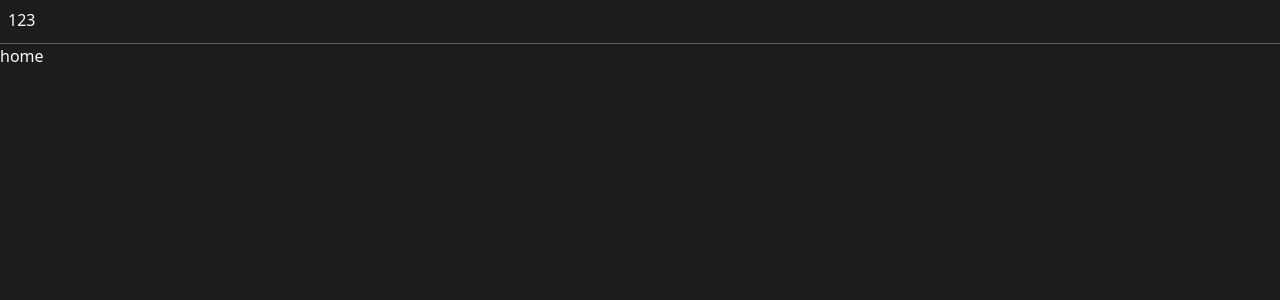
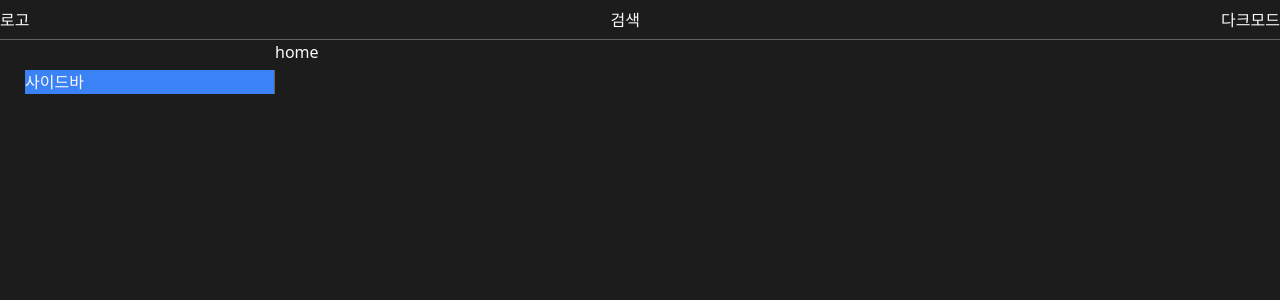
Before and after one commit to shinju4n/tech-blog, a Next.js app: page / in a window 1280 px wide. Shown: the top 300 px of the page. Built offline with nearby package versions, Linux system fonts and the light colour scheme.

Commit message:
feat : main layout

```diff
--- a/app/layout.tsx
+++ b/app/layout.tsx
@@ -4,7 +4,7 @@ import "./globals.css";
 import MainWrapper from "@/components/layout/main-wrapper";
 import { cn } from "@/lib/utils";
 import Header from "@/components/layout/header";
-import HeaderWrapper from "@/components/layout/header-wrapper";
+import ContentWrapper from "@/components/layout/content-wrapper";
 
 export const fontSans = FontSans({
   subsets: ["latin"],
@@ -24,15 +24,12 @@ export default function RootLayout({
   return (
     <html lang="ko">
       <body
-        className={cn(
-          "min-h- bg-background font-sans antialiased",
-          fontSans.variable
-        )}
+        className={cn("bg-background font-sans antialiased", fontSans.variable)}
       >
-        <HeaderWrapper>
+        <MainWrapper>
           <Header />
-        </HeaderWrapper>
-        {children}
+          <ContentWrapper>{children}</ContentWrapper>
+        </MainWrapper>
       </body>
     </html>
   );
--- a/app/page.tsx
+++ b/app/page.tsx
@@ -1,3 +1,3 @@
 export default function Home() {
-  return <main>home</main>;
+  return <main className="h-[150vh]">home</main>;
 }
--- /dev/null
+++ b/components/layout/content-wrapper.tsx
@@ -0,0 +1,18 @@
+import { FC } from "react";
+import Sidebar from "@/components/layout/sidebar";
+interface ContentWrapperProps {
+  children: React.ReactNode;
+}
+
+const ContentWrapper: FC<ContentWrapperProps> = ({ children }) => {
+  return (
+    <div className="w-full flex justify-center pb-8">
+      <Sidebar />
+      <section className="w-[calc(100%-300px)] max-w-[1500px]">
+        {children}
+      </section>
+    </div>
+  );
+};
+
+export default ContentWrapper;
--- a/components/layout/header-wrapper.tsx
+++ /dev/null
@@ -1,10 +0,0 @@
-import { type FC } from "react";
-
-interface HeaderWrapperProps {
-  children: React.ReactNode;
-}
-const HeaderWrapper: FC<HeaderWrapperProps> = ({ children }) => {
-  return <div className="bg-background h-11 p-2 border-b">{children}</div>;
-};
-
-export default HeaderWrapper;
--- a/components/layout/header.tsx
+++ b/components/layout/header.tsx
@@ -4,8 +4,10 @@ interface HeaderProps {}
 
 const Header: FC<HeaderProps> = ({}) => {
   return (
-    <div>
-      <span>123</span>
+    <div className="sticky w-full flex justify-between items-center h-[5vh] border-b bg-background top-0">
+      <div>로고</div>
+      <div>검색</div>
+      <div>다크모드</div>
     </div>
   );
 };
--- a/components/layout/main-wrapper.tsx
+++ b/components/layout/main-wrapper.tsx
@@ -1,8 +1,3 @@
-import {
-  ResizableHandle,
-  ResizablePanel,
-  ResizablePanelGroup,
-} from "@/components/ui/resizable";
 import { FC } from "react";
 
 interface MainWrapperProps {
@@ -10,24 +5,7 @@ interface MainWrapperProps {
 }
 
 const MainWrapper: FC<MainWrapperProps> = ({ children }) => {
-  return (
-    <ResizablePanelGroup
-      direction="horizontal"
-      className="w-full !h-max  rounded-lg border"
-    >
-      <ResizablePanel defaultSize={25}>
-        <div className="flex h-full items-center justify-center p-6">
-          <span className="font-semibold">Sidebar</span>
-        </div>
-      </ResizablePanel>
-      <ResizableHandle withHandle />
-      <ResizablePanel defaultSize={75}>
-        <div className="flex h-full items-center justify-center p-6">
-          {children}
-        </div>
-      </ResizablePanel>
-    </ResizablePanelGroup>
-  );
+  return <div className="relative w-full h-screen">{children}</div>;
 };
 
 export default MainWrapper;
--- /dev/null
+++ b/components/layout/sidebar.tsx
@@ -0,0 +1,24 @@
+import { FC } from "react";
+
+interface SidebarProps {}
+
+const Sidebar: FC<SidebarProps> = ({}) => {
+  return (
+    <div className="sticky border-r bg-blue-500 self-start pr-[50px] w-[250px] top-[70px]">
+      사이드바
+    </div>
+  );
+};
+
+export default Sidebar;
+
+const MENUS = [
+  {
+    title: "포스팅",
+    subMenus: [],
+  },
+  {
+    title: "실험실",
+    subMenus: [],
+  },
+];
```
